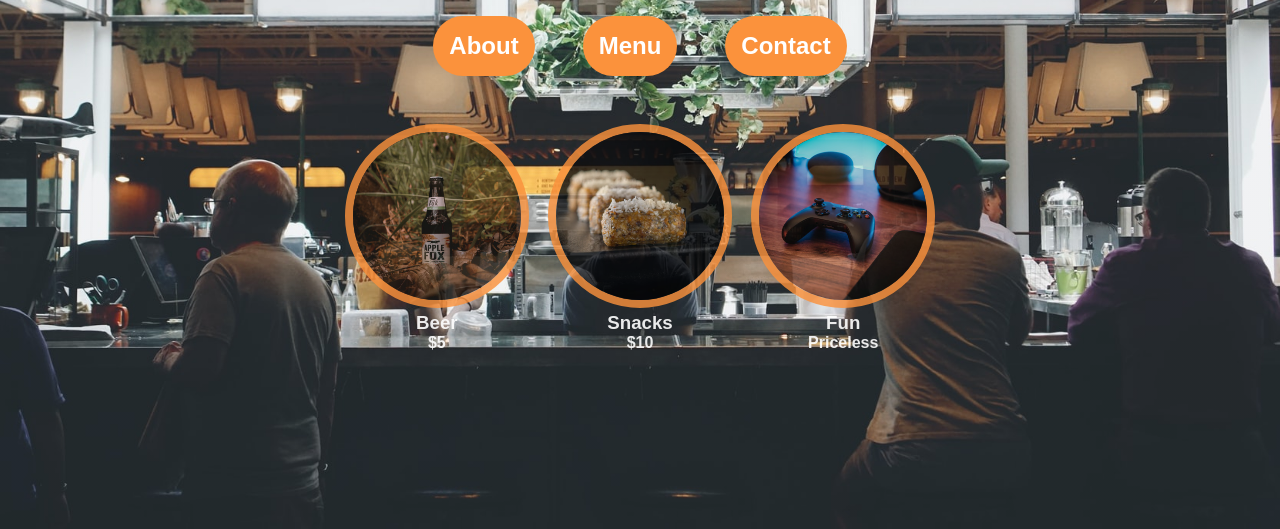
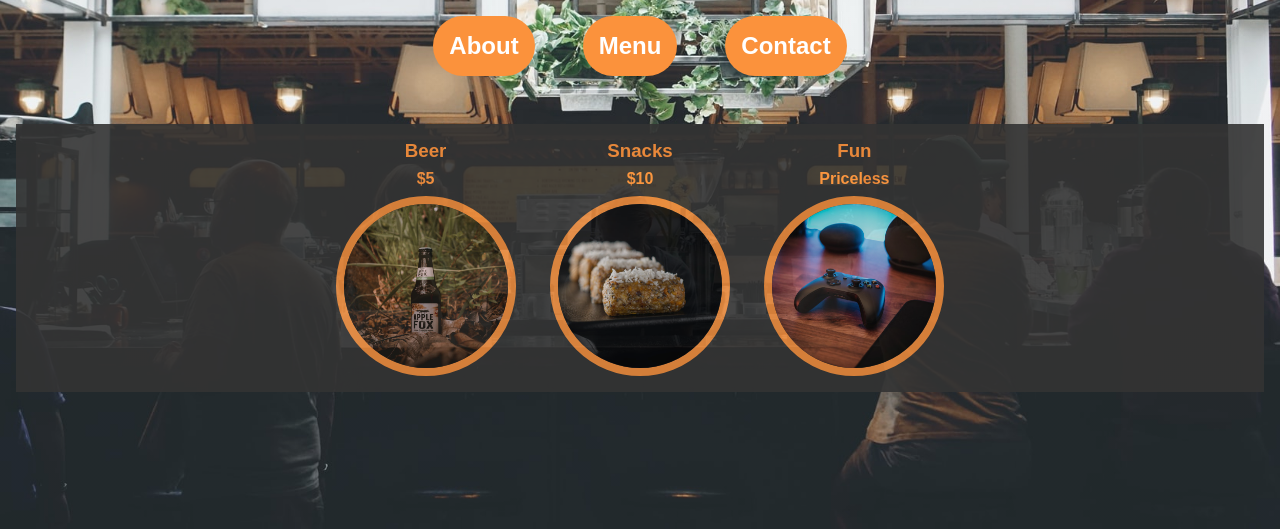
Before and after one commit to romeonorse/odin-restaurant-page, a website built with webpack: page dist/index.html in a window 1280 px wide. Both pictures are taken after a click on the element "Menu". Shown: the part 303-832 px from the top of the page. Built offline with nearby package versions, Linux system fonts and the light colour scheme.

Commit message:
Add images through webpack

```diff
--- a/src/css/style.css
+++ b/src/css/style.css
@@ -87,11 +87,19 @@ h1 {
   display: flex;
   justify-content: center;
   align-items: center;
-  gap: 1rem;
+  gap: 2rem;
+  background-color: #333;
+  padding: 1rem;
 }
 
 .item {
   width: 15%;
+  display: flex;
+  flex-direction: column;
+  justify-content: center;
+  align-items: center;
+  gap: 0.5rem;
+  color: var(--main-color);
 }
 
 .item img {
--- a/src/drinksLoad.js
+++ b/src/drinksLoad.js
@@ -1,3 +1,7 @@
+import Beer from './img/drinks/beer.jpg';
+import Snacks from './img/drinks/snacks.jpg';
+import Games from './img/drinks/games.jpg';
+
 function drinksLoad() {
   // // Menu Items
   const menuItems = document.createElement('div');
@@ -8,27 +12,37 @@ function drinksLoad() {
   const itemOne = document.createElement('div');
   itemOne.classList.add('item');
   itemOne.innerHTML = `
-    <img src="./drinks/beer.jpg">
     <h3>Beer</h3>
     <h4>$5</h4>
   `
+  const beer = new Image();
+  beer.src = Beer;
+  itemOne.appendChild(beer);
+
   menuItems.appendChild(itemOne);
 
   const itemTwo = document.createElement('div');
   itemTwo.classList.add('item');
   itemTwo.innerHTML = `
-    <img src="./drinks/snacks.jpg">
     <h3>Snacks</h3>
     <h4>$10</h4>
   `
+  const snacks = new Image();
+  snacks.src = Snacks;
+  itemTwo.appendChild(snacks);
+
   menuItems.appendChild(itemTwo);
+
   const itemThree = document.createElement('div');
   itemThree.classList.add('item');
   itemThree.innerHTML = `
-    <img src="./drinks/games.jpg">
     <h3>Fun</h3>
     <h4>Priceless</h4>
   `
+  const games = new Image();
+  games.src = Games;
+  itemThree.appendChild(games);
+
   menuItems.appendChild(itemThree);
   // document.body.appendChild(itemOne);
   // const itemTwo = document.createElement('div');
```
Also changed, not shown: dist/1871b824c6b58962d5f9.jpg (added), dist/60275fe78fb9ef8c130e.jpg (added), dist/c81a011f8d8ac1016575.jpg (added), dist/main.js, src/img/drinks/beer.jpg (renamed from dist/drinks/beer.jpg), src/img/drinks/games.jpg (renamed from dist/drinks/games.jpg), src/img/drinks/snacks.jpg (renamed from dist/drinks/snacks.jpg).
